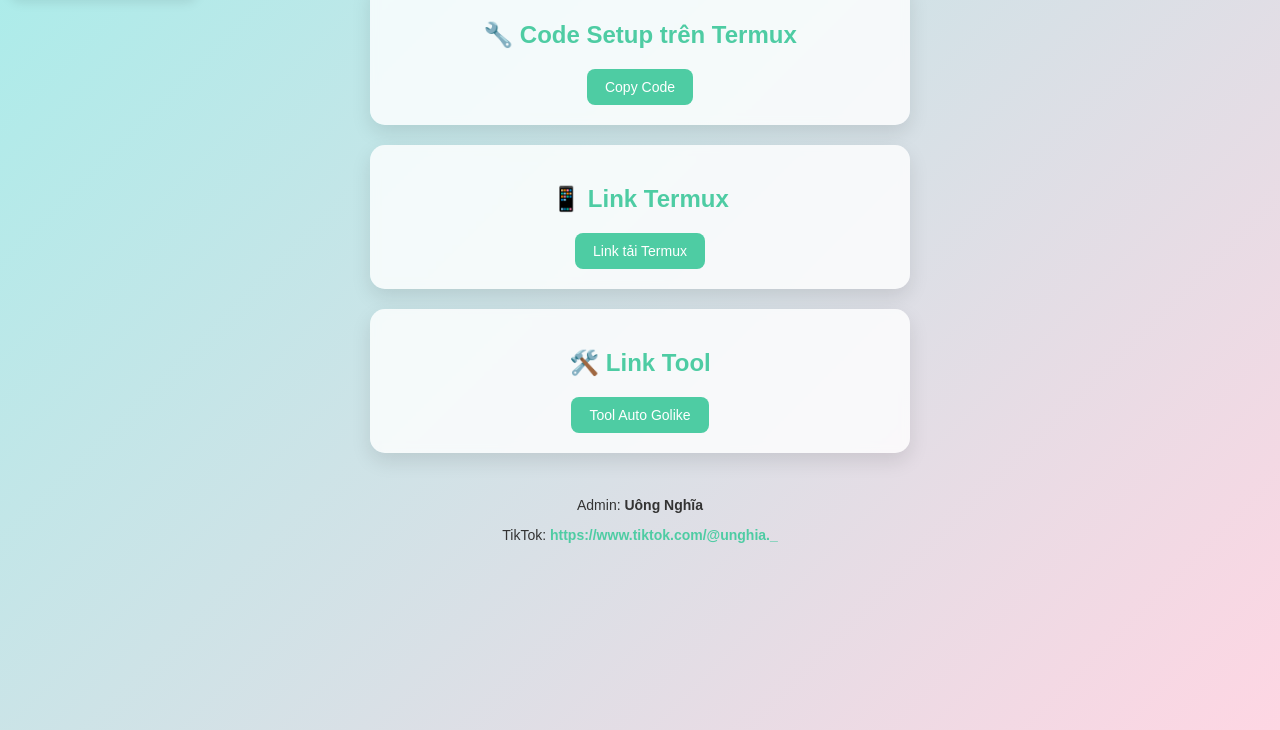
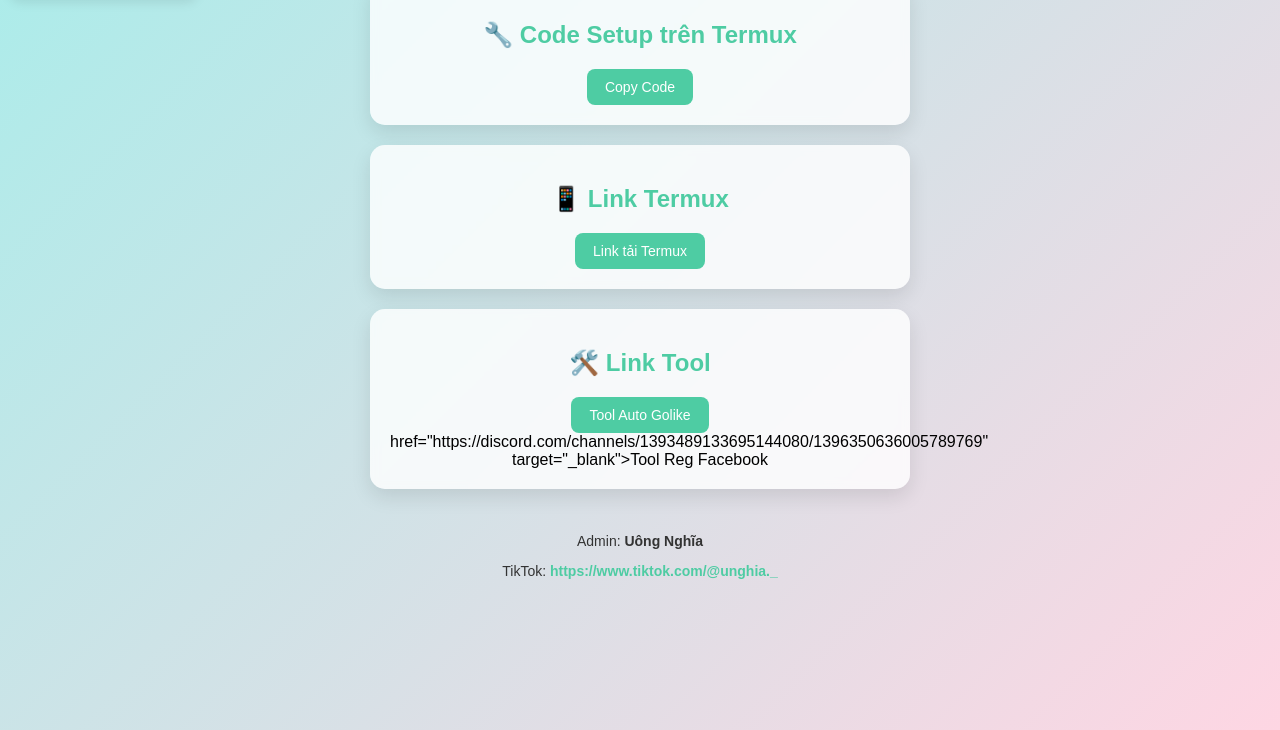
Before and after one commit to unghiatool/Reg-Fb, a plain HTML site: page index.html in a window 1280 px wide. Shown: the part 126-856 px from the top of the page. Drawn offline with Linux system fonts and the light colour scheme.

Commit message:
Update index.html

```diff
--- a/index.html
+++ b/index.html
@@ -109,6 +109,7 @@
 <div class="box">
     <h2>🛠️ Link Tool</h2>
     <a href="https://drive.google.com/file/d/1582NykPVq-GkcKxtZO1huHKmtnYzeCaP/view?usp=drivesdk" target="_blank">Tool Auto Golike</a><br>
+href="https://discord.com/channels/1393489133695144080/1396350636005789769" target="_blank">Tool Reg Facebook</a><br>
 </div>
 
 <div class="footer">
```
